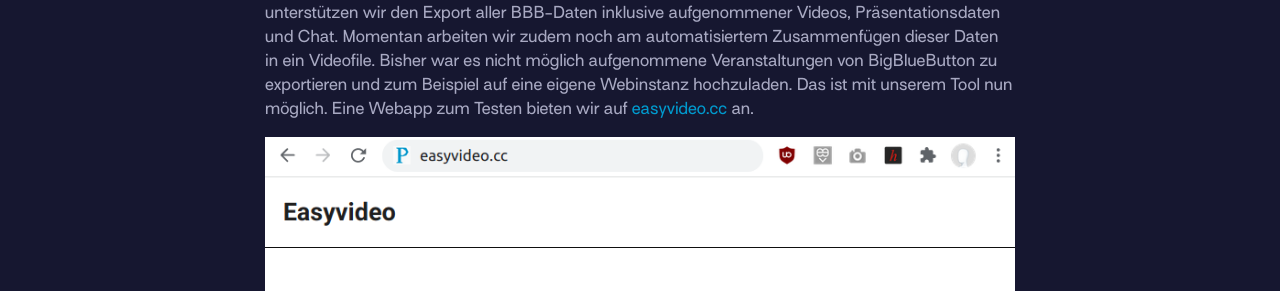
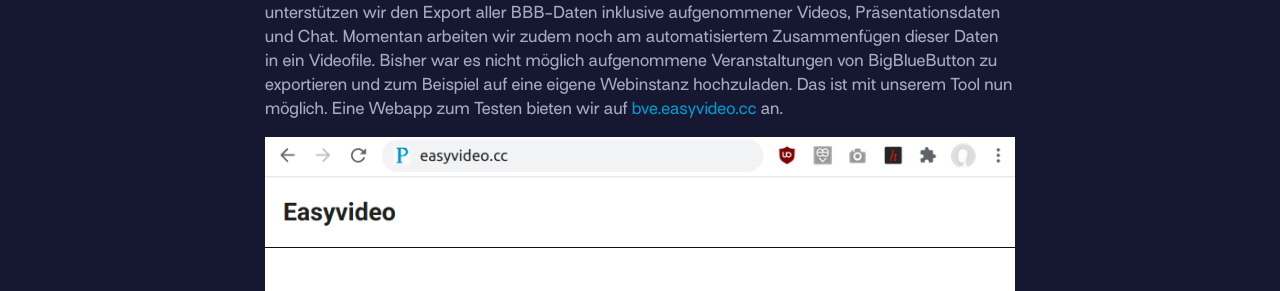
Before and after one commit to prototypefund/demo-week-runde10, a Jekyll site: the page built from _projects/09-easyvideo.md, in a window 1280 px wide and 900 px high, scrolled down 3087 px. Shown: the part 161-452 px from the top of the window. Built offline with Jekyll 4.4.1, drawn with Linux system fonts in a browser that asks for light colours; some of the changed text lies outside the part shown.

Commit message:
Update easyvideo test app link

```diff
--- a/_projects/09-easyvideo.md
+++ b/_projects/09-easyvideo.md
@@ -46,7 +46,7 @@
 
 Bei der Implementierung des Exports von Videos und Präsentationen auf BBB heraus gab es zunächst die Frage, sollen wir die Funktionalität direkt in BigBlueButton integrieren oder als externes Tool zur Verfügung stellen? Hintergrund: Um eine Codeänderung in ein etabliertes Projekt zu bekommen gibt es oft einen längeren Prozess, der garantiert, dass die Änderungen den Ansprüchen der Hauptentwickler genügen und im Scope sind, also “reinpassen”. Das beinhaltet auch oft eine längere Diskussion. Da wir für das Projekt eine beschränkte Zeit hatten und sicherstellen wollten, dass Nutzern möglichst bald ein Video-Export-Tool für BBB zur Verfügung steht, haben wir uns für eine externe Lösung entschieden, die nicht direkt in BBB integriert ist. Ein zusätzlicher Grund war, dass wir uns nicht über Interessenskoflikte der Firma hinter BBB im Klaren waren, denn die Firma stellt selbst kommerzielle BBB-Dienste zur Verfügung, die zusätzliche Funktionalitäten enthalten (u.a. auch Videofunktionalitäten), die in der Open-Source-Software nicht enthalten sind.
 
-Das Ziel unseres BBB-Tools ist es, den Export von Videos und Präsentationen aus BigBlueButton-Instanzen zu ermöglichen. Der BBB-Videoexporter muss nicht auf dem BBB-Server selbst installiert werden, sondern kann auf externen Servern als separates Tool betrieben werden. Die Applikation kann man auf dem eigenen Computer mit einem lokalen Server installieren oder online zum Laufen bringen. Es gibt zwei Möglichkeiten Videos und Präsentationen von BBB zu exportieren a) über die Befehlszeilenschnittstelle (Commandline) oder b) über ein Webinterface in einem Browser. Sobald man die Installation des Tools abgeschlossen hat, kann man die Video-URLs von aufgenommenen BBB-Sessions in das Webformular vom BBB-Exporter kopieren und den Export starten. Als erstes unterstützen wir den Export aller BBB-Daten inklusive aufgenommener Videos, Präsentationsdaten und Chat. Momentan arbeiten wir zudem noch am automatisiertem Zusammenfügen dieser Daten in ein Videofile. Bisher war es nicht möglich aufgenommene Veranstaltungen von BigBlueButton zu exportieren und zum Beispiel auf eine eigene Webinstanz hochzuladen. Das ist mit unserem Tool nun möglich. Eine Webapp zum Testen bieten wir auf [easyvideo.cc](https://easyvideo.cc) an.
+Das Ziel unseres BBB-Tools ist es, den Export von Videos und Präsentationen aus BigBlueButton-Instanzen zu ermöglichen. Der BBB-Videoexporter muss nicht auf dem BBB-Server selbst installiert werden, sondern kann auf externen Servern als separates Tool betrieben werden. Die Applikation kann man auf dem eigenen Computer mit einem lokalen Server installieren oder online zum Laufen bringen. Es gibt zwei Möglichkeiten Videos und Präsentationen von BBB zu exportieren a) über die Befehlszeilenschnittstelle (Commandline) oder b) über ein Webinterface in einem Browser. Sobald man die Installation des Tools abgeschlossen hat, kann man die Video-URLs von aufgenommenen BBB-Sessions in das Webformular vom BBB-Exporter kopieren und den Export starten. Als erstes unterstützen wir den Export aller BBB-Daten inklusive aufgenommener Videos, Präsentationsdaten und Chat. Momentan arbeiten wir zudem noch am automatisiertem Zusammenfügen dieser Daten in ein Videofile. Bisher war es nicht möglich aufgenommene Veranstaltungen von BigBlueButton zu exportieren und zum Beispiel auf eine eigene Webinstanz hochzuladen. Das ist mit unserem Tool nun möglich. Eine Webapp zum Testen bieten wir auf [bve.easyvideo.cc](http://bve.easyvideo.cc) an.
 
 ![Proximity based interaction in Chatmosphere](/assets/images/project_images/easyvideo/easyvideo_bbbexporter.png)
 
```
Also changed, not shown: other parts of _projects/09-easyvideo.md (+1 -1 lines).
